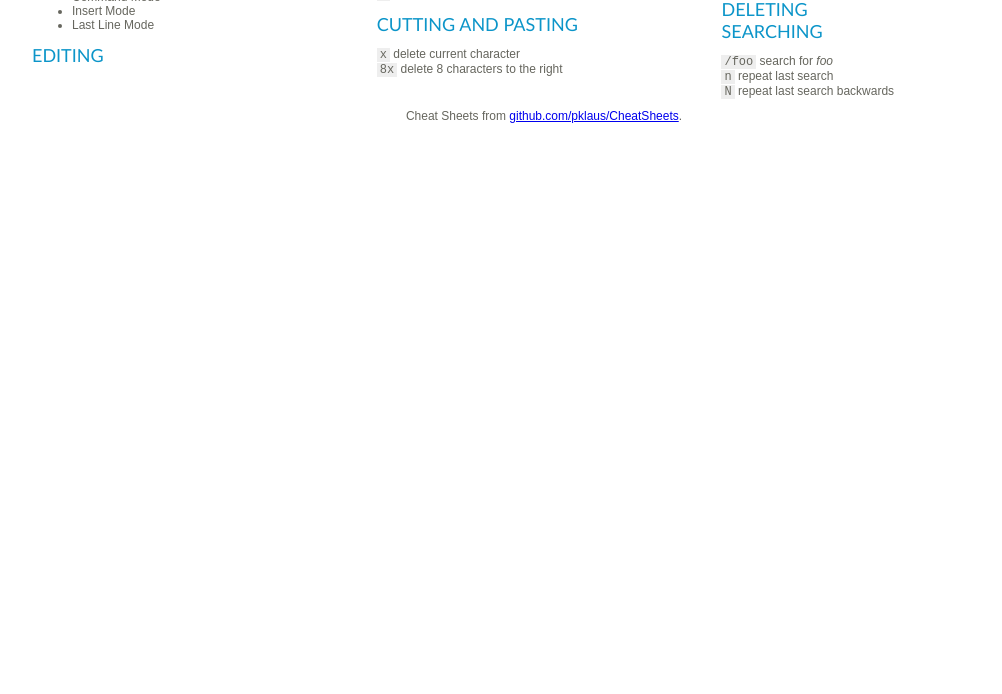
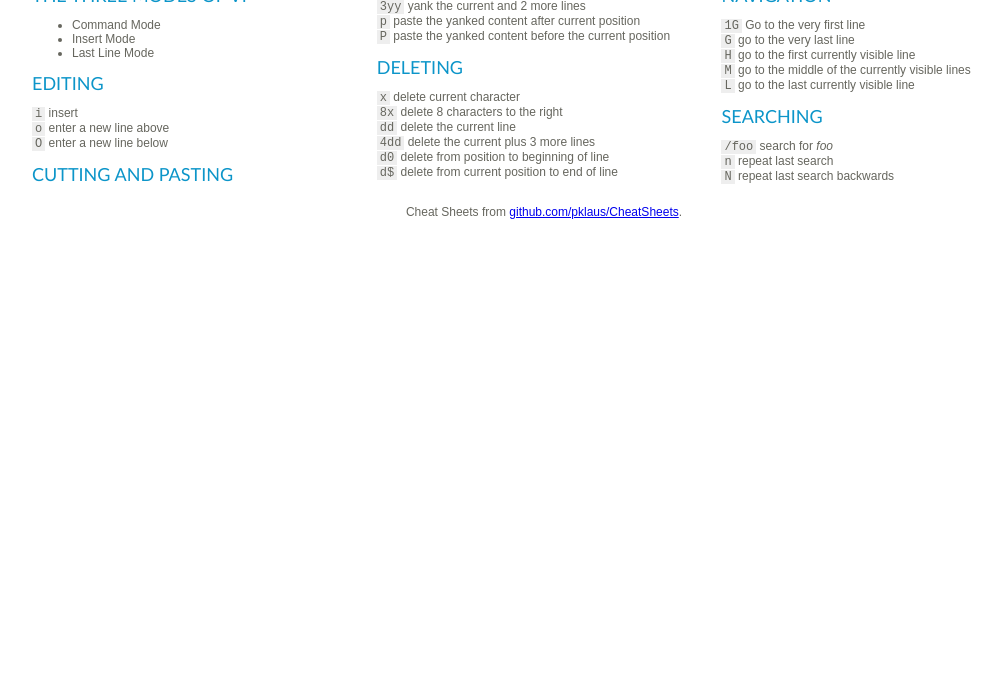
Before and after one commit to pklaus/CheatSheets, a plain HTML site: page vim.md.html in a window 1280 px wide. Shown: the part 106-800 px from the top of the page, without its empty margins (96-1098 px from the left). Drawn offline with Linux system fonts and the light colour scheme.

Commit message:
new generated version

```diff
--- a/vim.md.html
+++ b/vim.md.html
@@ -16,6 +16,8 @@
 
 
 
+      <p><a href="index.html">Back to all Cheat Sheets</a>.</p>
+
       <div id="cheatsheet"><h1>VIM Text Editor</h1>
 <h2>The three modes of vi</h2>
 <ul>
@@ -29,12 +31,26 @@
 <code>O</code> enter a new line below<br />
 </p>
 <h2>Cutting and Pasting</h2>
+<p><code>yy</code> yank (copy) the current line<br />
+<code>3yy</code> yank the current and 2 more lines<br />
+<code>p</code> paste the yanked content after current position<br />
+<code>P</code> paste the yanked content before the current position<br />
+</p>
+<h2>Deleting</h2>
 <p><code>x</code> delete current character<br />
 <code>8x</code> delete 8 characters to the right<br />
 <code>dd</code> delete the current line<br />
 <code>4dd</code> delete the current plus 3 more lines<br />
+<code>d0</code> delete from position to beginning of line<br />
+<code>d$</code> delete from current position to end of line<br />
 </p>
-<h2>Deleting</h2>
+<h2>Navigation</h2>
+<p><code>1G</code> Go to the very first line<br />
+<code>G</code> go to the very last line<br />
+<code>H</code> go to the first currently visible line<br />
+<code>M</code> go to the middle of the currently visible lines<br />
+<code>L</code> go to the last currently visible line<br />
+</p>
 <h2>Searching</h2>
 <p><code>/foo</code> search for <em>foo</em><br />
 <code>n</code> repeat last search<br />
```
Also changed, not shown: index.html (+4 -3 lines).
